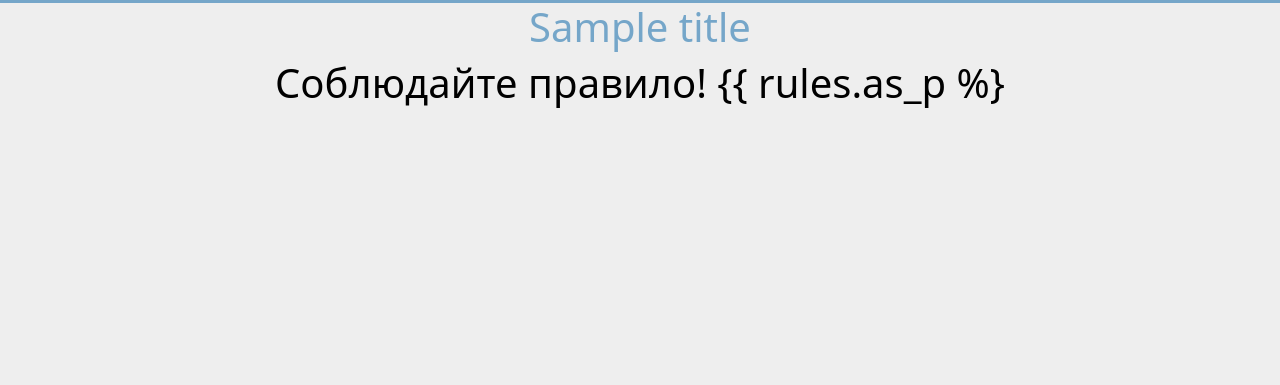
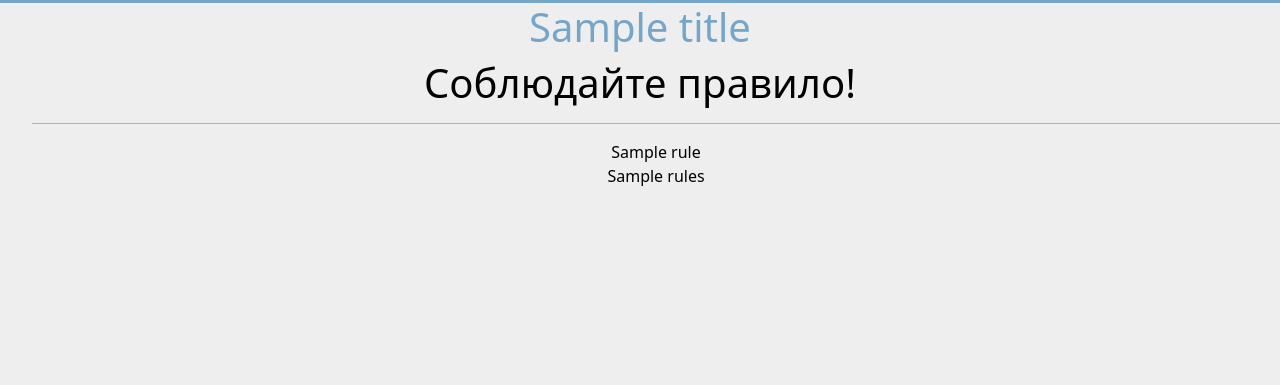
Before and after one commit to zt-a/LeninSchool, a Django app: template LeninSchool/main/templates/main/school_rules.html in a window 1280 px wide. Shown: the part 102-487 px from the top of the page. Run offline with Django 4.2, Linux system fonts and the light colour scheme; the template is opened without the code that fills it: most values are stand-ins (such as "Sample title", 1, 10 or a date in 2020); some libraries are stand-ins or nearby versions.

Commit message:
SchoolRules commit

```diff
--- a/LeninSchool/main/templates/main/school_rules.html
+++ b/LeninSchool/main/templates/main/school_rules.html
@@ -4,6 +4,14 @@
 {% block content %}
 <h1>
     Соблюдайте правило!
-    {{ rules.as_p %}
+
 </h1>
+
+<ul>
+    {% for rule in rules %}
+    <hr>
+    <li>{{ rule.title }}<br>{{ rule.rules }}</li>
+    {% endfor %}
+</ul>
+
 {% endblock %}
```
Also changed, not shown: LeninSchool/db.sqlite3.
